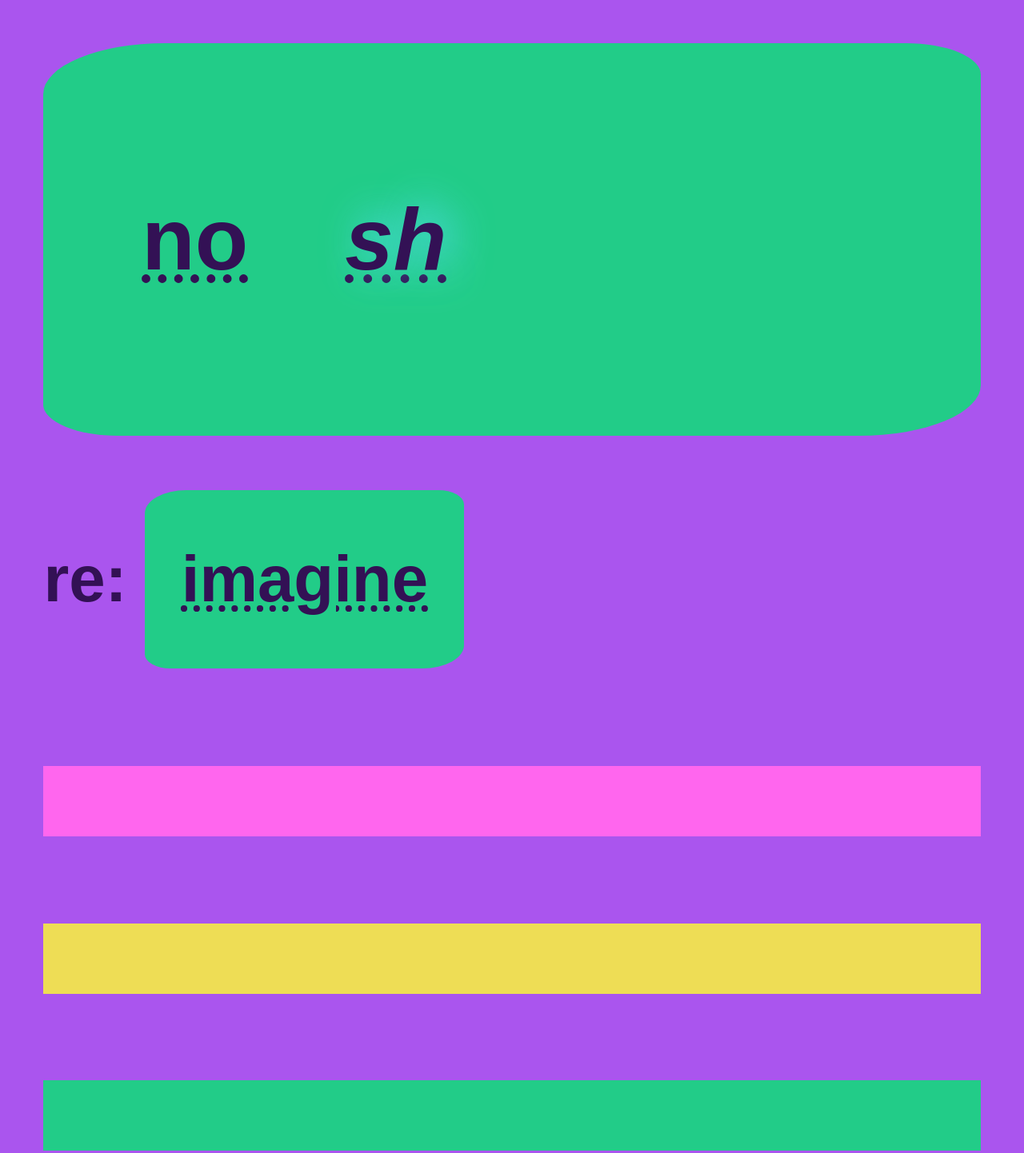
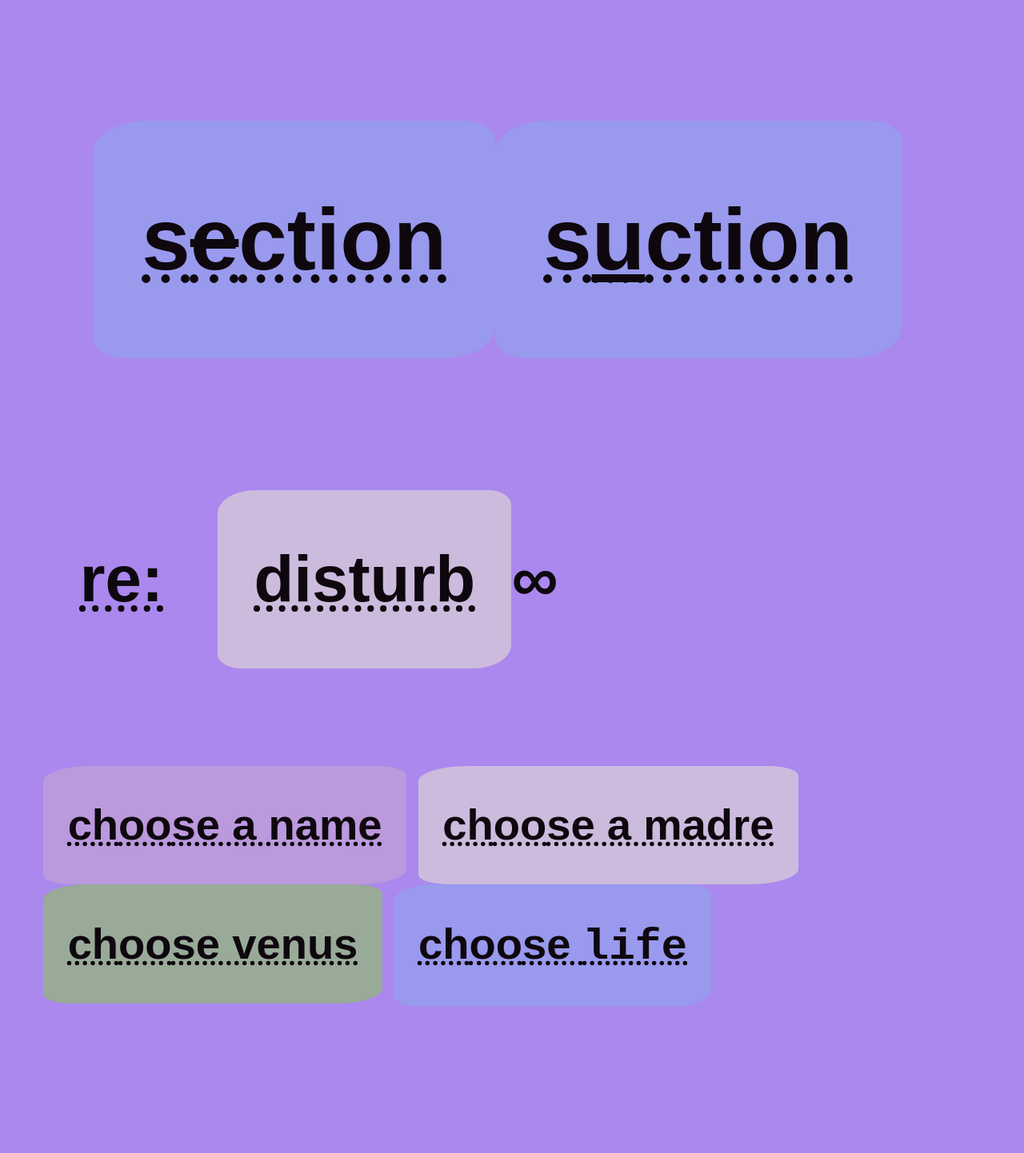
Before and after one commit to s9a/suction, a website: page index.html in a window 1280 px wide. Shown: the top 1442 px of the page at 80% size. After the commit the page ends 1368 px from the top, so only its background shows below. Drawn offline with Linux system fonts and the light colour scheme.

Commit message:
#1 HU HTML https://s9a.page/suction

```diff
--- a/index.html
+++ b/index.html
@@ -1,12 +1,14 @@
 <!DOCTYPE html>
 <html lang="en-US" class="tape-flow tape-watt">
 <meta charset="utf-8">
-<title>nosh space</title>
+
+<title>suction mural</title>
+
 <meta name="viewport" content="width=device-width">
 <meta name="color-scheme" content="dark light">
-<meta name="theme-color" content="hotpink">
-<meta name="description" content="nosh your hear to create contenteditable equal">
-<meta name="creator" content="💜💛💚💙">
+<meta name="theme-color" content="orchid">
+<meta name="description" content="semantic section natural birth advocacy">
+<meta name="creator" content="∞">
 
 <style media=(color) data-hues=https://s9a.org/tape/releases/tag/v0.8.0>
 :root{--tape-filter:none;--tape-bluv:#11dff1;--tape-play:#fbbfff;--tape-loud:#eee833;--tape-luvu:#44f477;--tape-blaq:#0e0e0e;--tape-watt:#e0e0e0;--tape-hex:#e0e0e0;--tape-mix:transparent}.tape-watt{--tape-hex:var(--tape-watt)}.tape-luvu{--tape-hex:var(--tape-luvu)}.tape-loud{--tape-hex:var(--tape-loud)}.tape-play{--tape-hex:var(--tape-play)}.tape-bluv{--tape-hex:var(--tape-bluv)}.tape-flat{border-color:transparent}.tape-flap{border-color:currentColor}.tape-flow{--tape-remix:none}.tape-flow :not(.tape-skip){background-color:transparent;color:inherit}.tape-blaq,.tape-bluv,.tape-loud,.tape-luvu,.tape-play,.tape-watt{--tape-mix:var(--tape-hex);--tape-remix:none;color:var(--tape-blaq)!important;background-color:var(--tape-mix)!important;background-image:var(--tape-remix);filter:var(--tape-filter)}.tape-blaq{--tape-mix:var(--tape-blaq);color:var(--tape-hex)!important}.tape-erase,.tape-erase *{color:transparent!important}
@@ -14,42 +16,48 @@
 
 <style media=(color)>
   ::selection {
-    color: #0d0d0d;
-    background: #d0d0d0;
+    color: purple;
+    background: salmon;
   }
 
   :root {
-    --tape-blaq: #315;
-    --tape-play: #f6e;
-    --tape-loud: #ed5;
-    --tape-bluv: #5de;
-    --tape-luvu: #2c8;
-    --tape-watt: #a5e;
+    --tape-blaq: #0e080e;
+    --tape-play: #b9d;
+    --tape-loud: #cbd;
+    --tape-bluv: #99e;
+    --tape-luvu: #9a9;
+    --tape-watt: #a8e;
   }
 </style>
 
 <link rel="stylesheet" href="nosh.css">
+<link rel="home" href="https://s9a.page">
 <link rel="icon" href="hue.svg">
-<link rel="home" href="https://s9a.page">
+
+<link rel="prev" href="https://s9a.page/contrast">
+<link rel="next" href="https://s9a.page/waitfortheblackout">
 <link rel="help" href="https://s9a.page/angel">
-<link rel="next" href="https://s9a.page/1111">
-<link rel="prev" href="https://s9a.page/contrast">
+<link rel="prev" href="https://s9a.page/nosh">
 <link rel="help" href="https://s9a.page/tape">
-<link rel="help" href="https://s9a.org/nosh">
+<link rel="next" href="https://s9a.page/shinigami">
+<link rel="next" href="https://s9a.page/puravida">
+<link rel="next" href="https://s9a.page/yesp">
 
 <main class="flowsinyo">
-  <header class="tape-luvu">
+  <header class="tape-flow">
     <h1>
-      <a class="tape-flow" href="https://s9a.page/contrast">no</a>
-      <a class="tape-flow" href="https://webmural.com/poft"><em>sh</em></a>
+      <a class="tape-bluv" href="/orchid">s<del>e</del>ction</del></a>
+      <a class="tape-bluv" href="https://octopus.boo">s<ins>u</ins>ction</a>
     </h1>
   </header>
   <h2>
-    re:
-    <a class="tape-luvu" href="https://octopus.boo">imagine</a>
+    <a href="/shinigami">re:</a>
+    <a class="tape-loud" href="https://webmural.com/disturb">disturb</a>∞
   </h2>
-  <p class="tape-play" contenteditable>
-  <p class="tape-loud" contenteditable>
-  <p class="tape-luvu" contenteditable>
-  <p class="tape-bluv" contenteditable>
+  <p>
+    <a class="tape-play" href="/angel">ch<b>oo</b>se a name</a>
+    <a class="tape-loud" href="/luna">ch<b>oo</b>se a madre</a>
+    <a class="tape-luvu" href="/waitfortheblackout">ch<b>oo</b>se venus</a>
+    <a class="tape-bluv" href="/1111">ch<b>oo</b>se <kbd>life</kbd></a>
+  </p>
 </main>
```
